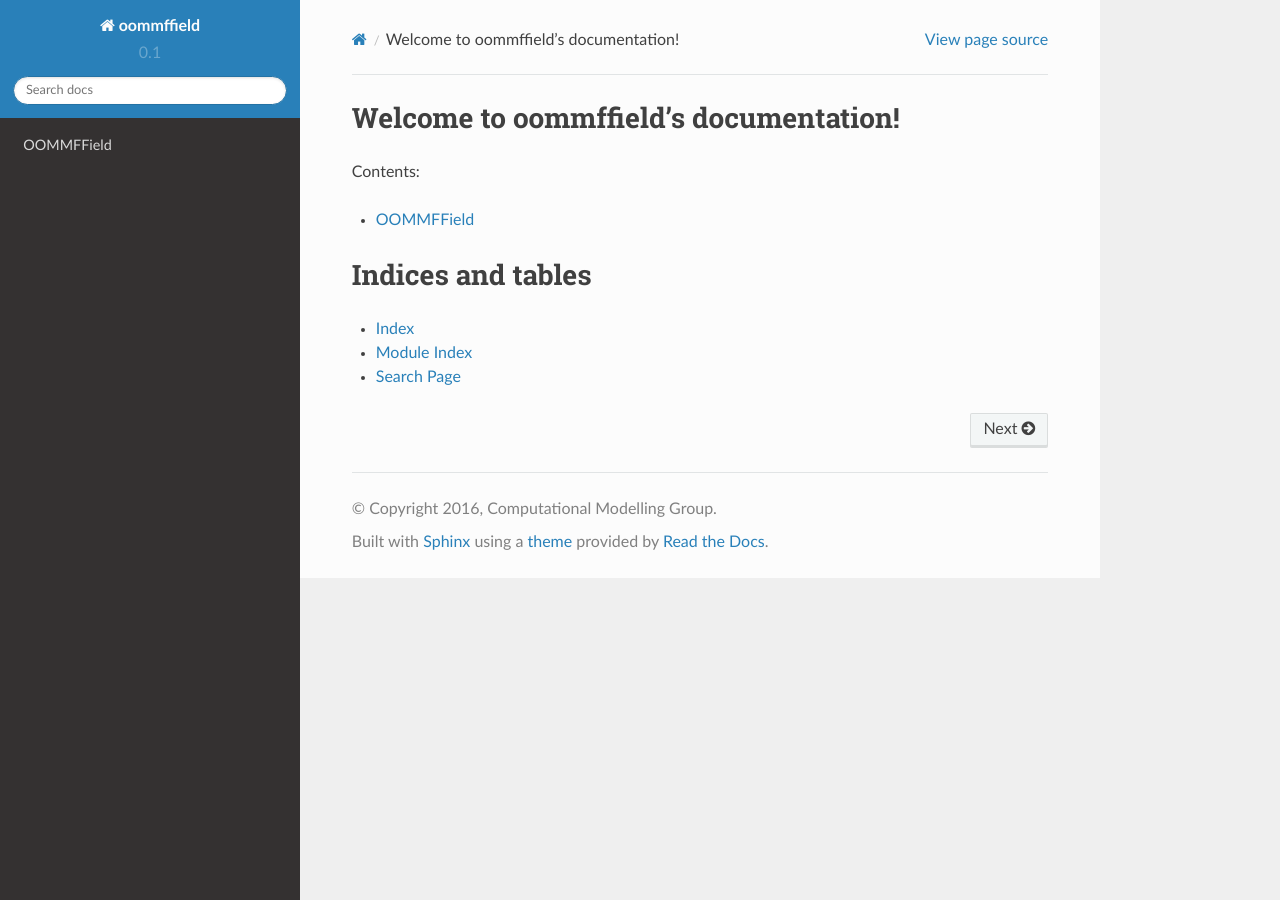
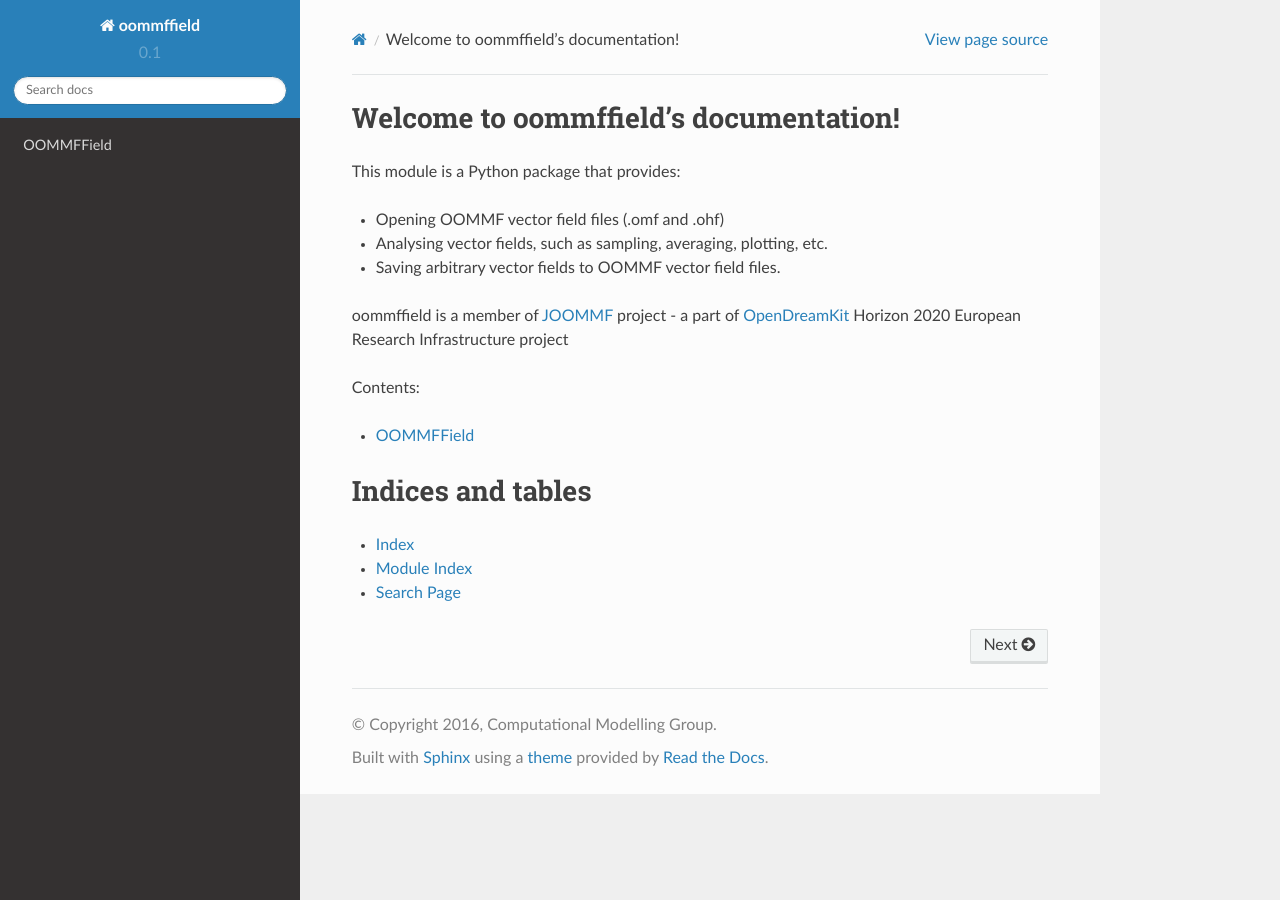
Before and after one commit to joommf-attic/oommffield, a Sphinx documentation site: the page built from docs/index.rst, in a window 1280 px wide. Built offline with Sphinx 7.4.7 and the Read the Docs theme 2.0.0, drawn with Linux system fonts in a browser that asks for light colours.

Commit message:
Fix index.rst

```diff
--- a/docs/index.rst
+++ b/docs/index.rst
@@ -5,6 +5,22 @@
 
 Welcome to oommffield's documentation!
 ======================================
+
+This module is a Python package that provides:
+
+- Opening OOMMF vector field files (.omf and .ohf)
+- Analysing vector fields, such as sampling, averaging, plotting, etc.
+- Saving arbitrary vector fields to OOMMF vector field files.
+
+oommffield is a member of JOOMMF_ project - a part of OpenDreamKit_
+Horizon 2020 European Research Infrastructure project
+
+.. _JOOMMF:
+  http://joommf.github.io
+
+.. _OpenDreamKit:
+  http://opendreamkit.org/
+
 
 Contents:
 
```
